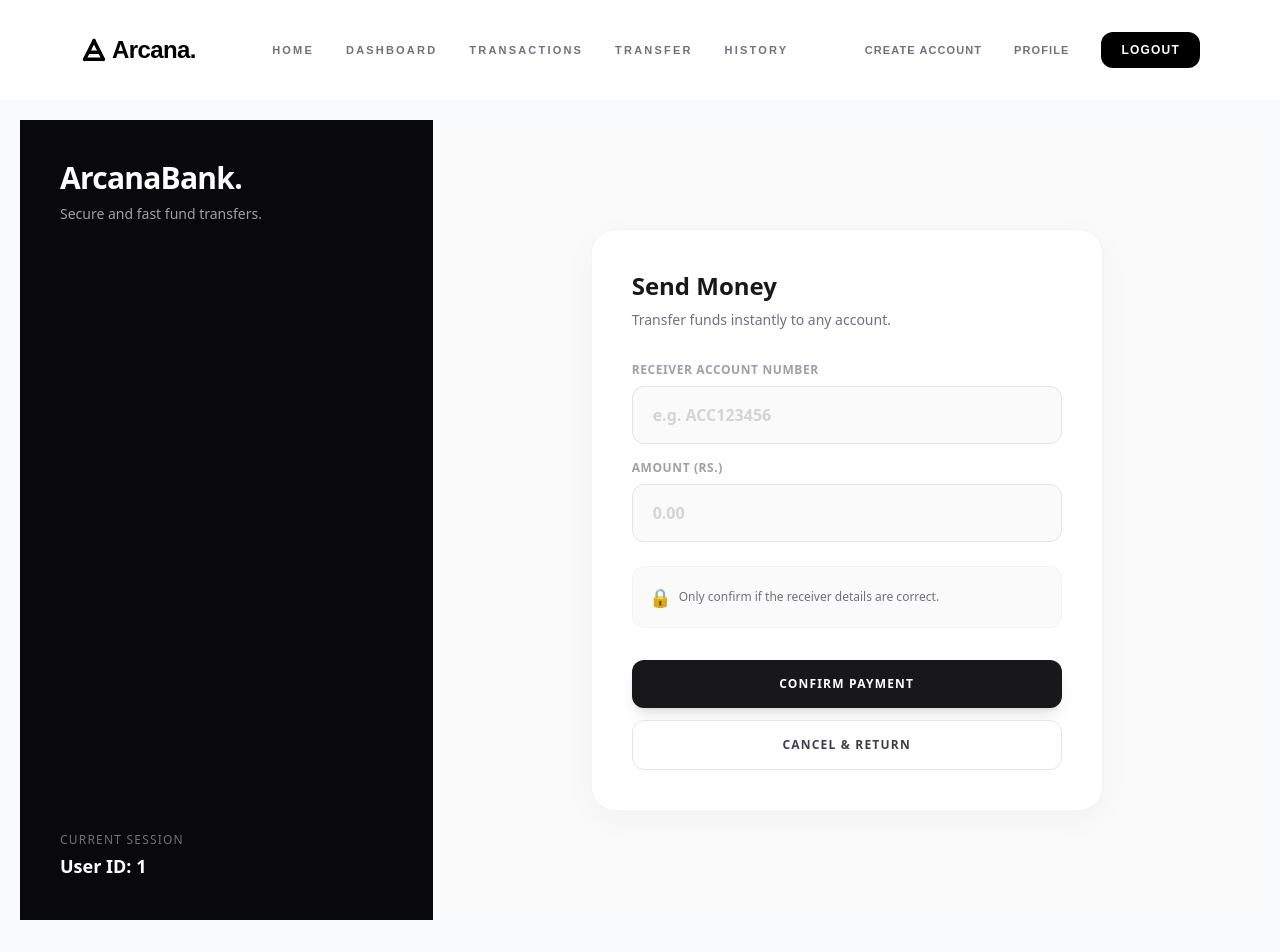
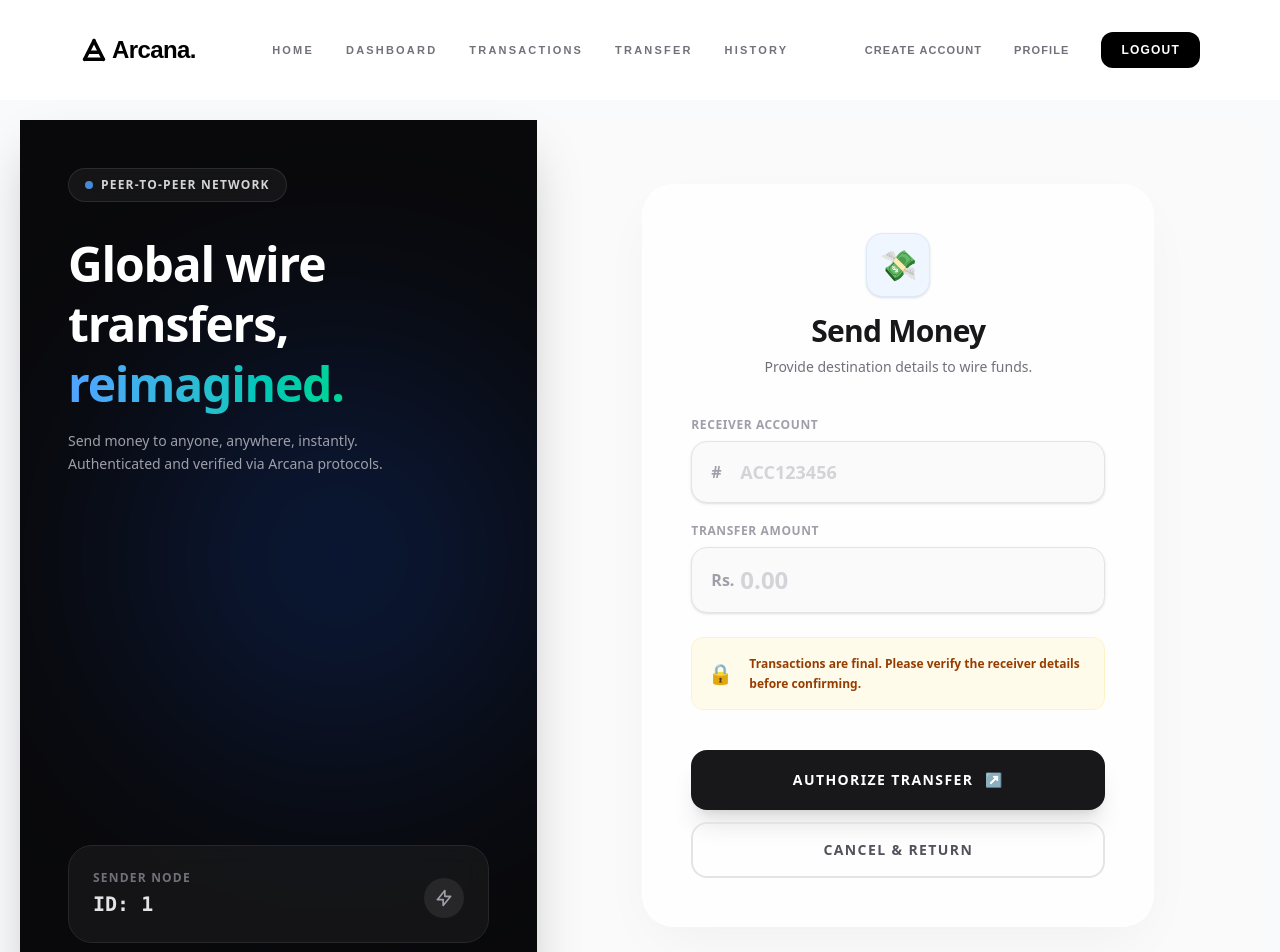
Before and after one commit to Thejan2006/Bank-Management-System, a Next.js app in the folder bank-frontend/: page /transfer in a window 1280 px wide. Shown: the top 952 px of the page. Built offline with nearby package versions, Linux system fonts and the light colour scheme; sample sign-in values are in the browser's storage.

Commit message:
enhance TransferPage with improved layout, dynamic elements, and updated form styling

```diff
--- a/bank-frontend/src/app/transfer/page.js
+++ b/bank-frontend/src/app/transfer/page.js
@@ -83,47 +83,78 @@
   };
 
   return (
-    <div className="min-h-screen bg-white flex flex-col md:flex-row font-sans">
+    <div className="min-h-screen flex flex-col md:flex-row font-sans bg-zinc-50 selection:bg-zinc-900 selection:text-white">
       <Toaster position="top-right" />
 
-      {/* Left Branding Side */}
-      <div className="md:w-1/3 bg-zinc-950 text-white p-10 flex flex-col justify-between">
+      {/* Enhanced Left Panel */}
+      <div className="md:w-5/12 bg-zinc-950 text-white p-12 flex flex-col justify-between relative overflow-hidden z-0 shadow-2xl">
+        {/* Radar / Network Effect */}
+        <div className="absolute inset-0 flex items-center justify-center opacity-10 pointer-events-none">
+          <div className="w-[400px] h-[400px] border border-white rounded-full absolute animate-[ping_3s_cubic-bezier(0,0,0.2,1)_infinite]"></div>
+          <div className="w-[600px] h-[600px] border border-white rounded-full absolute animate-[ping_4s_cubic-bezier(0,0,0.2,1)_infinite]"></div>
+        </div>
+        <div className="absolute right-0 top-1/2 -translate-y-1/2 -z-10 h-[400px] w-[400px] rounded-full bg-blue-600 opacity-20 blur-[120px]"></div>
+
+        <div className="relative z-10">
+          <div className="inline-flex items-center gap-2 px-4 py-2 rounded-full bg-white/5 border border-white/10 text-zinc-300 text-xs font-bold tracking-widest uppercase mb-8 backdrop-blur-md">
+            <span className="w-2 h-2 rounded-full bg-blue-400 animate-pulse"></span>
+            Peer-to-Peer Network
+          </div>
+          <h1 className="text-5xl font-black tracking-tight mb-4 leading-tight">
+            Global wire<br/>transfers,<br/><span className="text-transparent bg-clip-text bg-gradient-to-r from-blue-400 to-emerald-400">reimagined.</span>
+          </h1>
+          <p className="text-zinc-400 text-sm leading-relaxed max-w-sm">
+            Send money to anyone, anywhere, instantly. Authenticated and verified via Arcana protocols.
+          </p>
+        </div>
+
+        <div className="relative z-10">
+           <div className="p-6 rounded-3xl bg-zinc-900/80 border border-zinc-800 backdrop-blur-md">
+            <div className="flex justify-between items-end">
               <div>
-          <h1 className="text-3xl font-bold tracking-tight mb-2">ArcanaBank.</h1>
-          <p className="text-zinc-400 text-sm">Secure and fast fund transfers.</p>
+                <div className="text-xs text-zinc-500 uppercase tracking-widest font-semibold mb-1">Sender Node</div>
+                <div className="text-xl font-mono font-bold text-zinc-200">ID: {senderId || 'Loading...'}</div>
               </div>
-        <div className="hidden md:block">
-          <div className="text-xs text-zinc-500 uppercase tracking-widest mb-1">Current Session</div>
-          <div className="text-lg font-semibold">User ID: {senderId || 'Loading...'}</div>
+              <div className="w-10 h-10 rounded-full bg-zinc-800 flex items-center justify-center">
+                 <svg className="w-5 h-5 text-zinc-400" fill="none" viewBox="0 0 24 24" stroke="currentColor"><path strokeLinecap="round" strokeLinejoin="round" strokeWidth="2" d="M13 10V3L4 14h7v7l9-11h-7z" /></svg>
+              </div>
+            </div>
+          </div>
         </div>
       </div>
 
-      {/* Right Form Side */}
-      <div className="flex-1 flex items-center justify-center p-6 md:p-12 bg-zinc-50">
-        <div className="w-full max-w-lg bg-white rounded-3xl shadow-[0_8px_30px_rgb(0,0,0,0.04)] border border-zinc-100 p-8 md:p-10">
+      {/* Enhanced Right Panel */}
+      <div className="flex-1 flex items-center justify-center p-6 md:p-16 relative">
+        <div className="w-full max-w-lg bg-white/80 backdrop-blur-xl rounded-[2rem] shadow-[0_20px_60px_-15px_rgba(0,0,0,0.05)] border border-white/60 p-10 md:p-12 hover:shadow-[0_20px_60px_-15px_rgba(0,0,0,0.1)] transition-all duration-500">
 
-          <div className="mb-8">
-            <h2 className="text-2xl font-bold text-zinc-900 mb-2">Send Money</h2>
-            <p className="text-sm text-zinc-500">Transfer funds instantly to any account.</p>
+          <div className="mb-10 text-center">
+            <div className="w-16 h-16 bg-blue-50 text-blue-600 rounded-2xl mx-auto mb-4 flex items-center justify-center text-3xl shadow-sm border border-blue-100">💸</div>
+            <h2 className="text-3xl font-black text-zinc-900 tracking-tight">Send Money</h2>
+            <p className="text-sm text-zinc-500 mt-2">Provide destination details to wire funds.</p>
           </div>
 
           <form onSubmit={handleTransfer} className="space-y-6">
 
-            <div className="space-y-4">
-              <div>
-                <label className="block text-xs font-bold text-zinc-400 uppercase tracking-wider mb-2">Receiver Account Number</label>
+            <div className="space-y-5">
+              <div className="group">
+                <label className="block text-xs font-bold text-zinc-400 uppercase tracking-wider mb-2 group-focus-within:text-zinc-900 transition-colors">Receiver Account</label>
+                <div className="relative">
+                  <span className="absolute inset-y-0 left-0 pl-5 flex items-center pointer-events-none text-zinc-400 font-bold">#</span>
                   <input
                     type="text"
                     value={receiverAccountNumber}
                     onChange={(e) => setReceiverAccountNumber(e.target.value)}
                     required
-                  placeholder="e.g. ACC123456"
-                  className="w-full bg-zinc-50 border border-zinc-200 rounded-xl px-5 py-4 text-zinc-900 font-semibold focus:outline-none focus:ring-1 focus:ring-zinc-900 focus:border-zinc-900 transition-all placeholder-zinc-300"
+                    placeholder="ACC123456"
+                    className="w-full bg-zinc-50 border border-zinc-200 rounded-2xl pl-12 pr-5 py-4 text-zinc-900 font-bold text-lg focus:outline-none focus:ring-4 focus:ring-zinc-900/5 focus:border-zinc-900 transition-all duration-300 placeholder-zinc-300 shadow-sm"
                   />
                 </div>
+              </div>
 
-              <div>
-                <label className="block text-xs font-bold text-zinc-400 uppercase tracking-wider mb-2">Amount (Rs.)</label>
+              <div className="group">
+                <label className="block text-xs font-bold text-zinc-400 uppercase tracking-wider mb-2 group-focus-within:text-zinc-900 transition-colors">Transfer Amount</label>
+                <div className="relative">
+                  <span className="absolute inset-y-0 left-0 pl-5 flex items-center pointer-events-none text-zinc-400 font-bold">Rs.</span>
                   <input
                     type="number"
                     step="0.01"
@@ -131,28 +162,30 @@
                     onChange={(e) => setAmount(e.target.value)}
                     required
                     placeholder="0.00"
-                  className="w-full bg-zinc-50 border border-zinc-200 rounded-xl px-5 py-4 text-zinc-900 font-semibold focus:outline-none focus:ring-1 focus:ring-zinc-900 focus:border-zinc-900 transition-all placeholder-zinc-300"
+                    className="w-full bg-zinc-50 border border-zinc-200 rounded-2xl pl-12 pr-5 py-4 text-zinc-900 font-black text-2xl focus:outline-none focus:ring-4 focus:ring-zinc-900/5 focus:border-zinc-900 transition-all duration-300 placeholder-zinc-300 shadow-sm"
                   />
                 </div>
               </div>
-
-            <div className="flex items-center gap-2 text-xs font-medium text-zinc-500 bg-zinc-50 p-4 rounded-xl border border-zinc-100">
-              <span className="text-lg">🔒</span>
-              Only confirm if the receiver details are correct.
             </div>
 
-            <div className="pt-2 space-y-3">
+            <div className="p-4 rounded-xl bg-amber-50 border border-amber-100 flex items-center gap-4 animate-fade-in mt-2">
+              <span className="text-xl">🔒</span>
+              <p className="text-xs font-semibold text-amber-800 leading-relaxed">Transactions are final. Please verify the receiver details before confirming.</p>
+            </div>
+
+            <div className="pt-4 space-y-3">
               <button
                 type="submit"
-                className="w-full bg-zinc-900 hover:bg-black text-white font-bold text-xs tracking-widest uppercase py-4 rounded-xl transition-all shadow-lg flex justify-center items-center gap-2"
+                className="w-full bg-zinc-900 hover:bg-black text-white font-bold text-sm tracking-widest uppercase py-5 rounded-2xl shadow-xl hover:shadow-2xl hover:-translate-y-1 transition-all duration-300 flex justify-center items-center gap-3 group"
               >
-                Confirm Payment {amount ? `(Rs. ${amount})` : ''}
+                <span>Authorize Transfer</span>
+                <span className="group-hover:translate-x-2 transition-transform duration-300">↗</span>
               </button>
 
               <button
                 type="button"
                 onClick={() => router.push('/dashboard')}
-                className="w-full bg-white border border-zinc-200 text-zinc-700 font-bold text-xs tracking-widest uppercase py-4 rounded-xl transition hover:bg-zinc-50 flex justify-center items-center"
+                className="w-full bg-transparent border-2 border-zinc-200 text-zinc-600 hover:text-zinc-900 hover:border-zinc-900 font-bold text-sm tracking-widest uppercase py-4 rounded-2xl transition-all duration-300 flex justify-center items-center"
               >
                 Cancel & Return
               </button>
```
Lines whose indentation alone changed are shown as unchanged.
